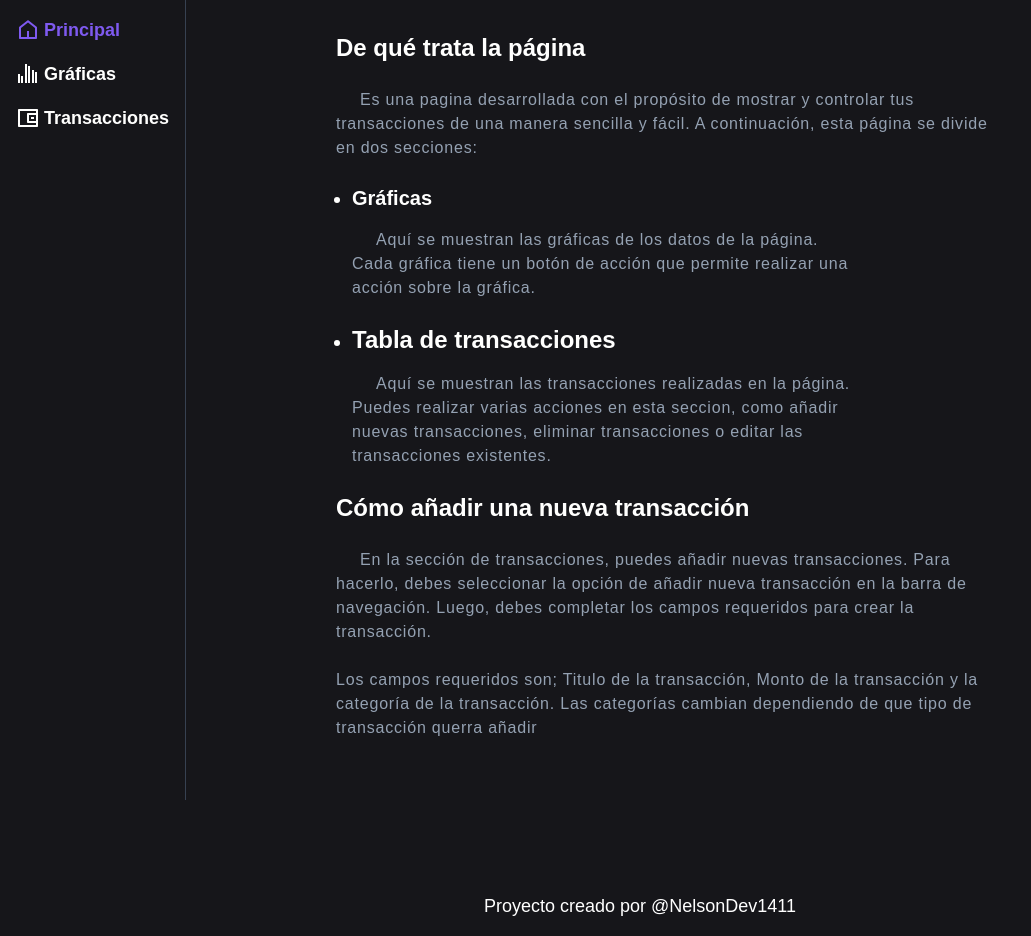
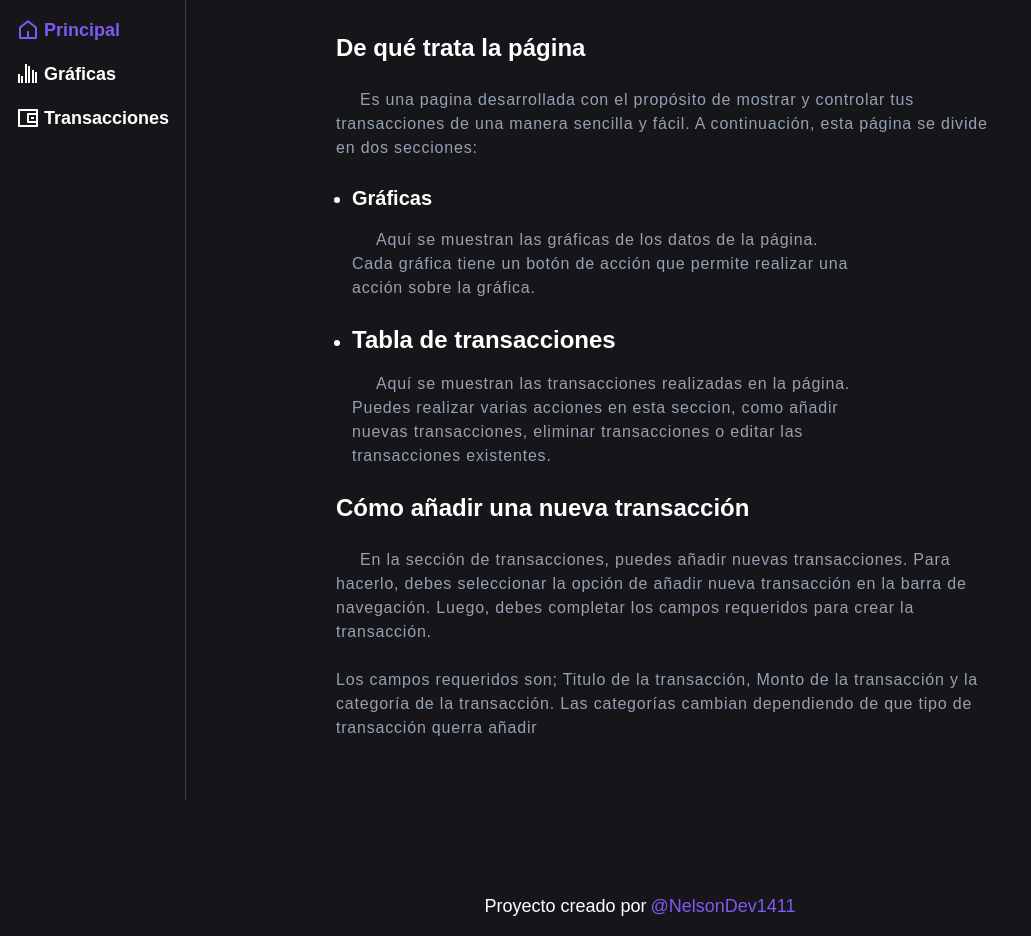
Before and after one commit to Nelson1411/control-de-pagos-app, a React (Vite) app: page / in a window 1280 px wide. Shown: the whole page, without its empty margins (0-1031 px from the left). Built offline with nearby package versions, Linux system fonts and the light colour scheme.

Commit message:
add footer

```diff
--- a/src/layout/Layout.tsx
+++ b/src/layout/Layout.tsx
@@ -120,7 +120,15 @@ function Layout({ children }: { children: React.ReactNode }) {
         <footer className='pt-24 pb-4'>
           <div className='flex justify-center items-center'>
             <h3 className='font-paragraph text-lg'>
-              Proyecto creado por <a href="https://github.com/NelsonDev1411">@NelsonDev1411</a>
+              Proyecto creado por
+              <a
+                href="https://github.com/NelsonDev1411"
+                className='text-[#7f5af0] pl-1'
+                target='_blank'
+                rel='noreferrer'
+              >
+                 @NelsonDev1411
+              </a>
             </h3>
           </div>
         </footer>
```
